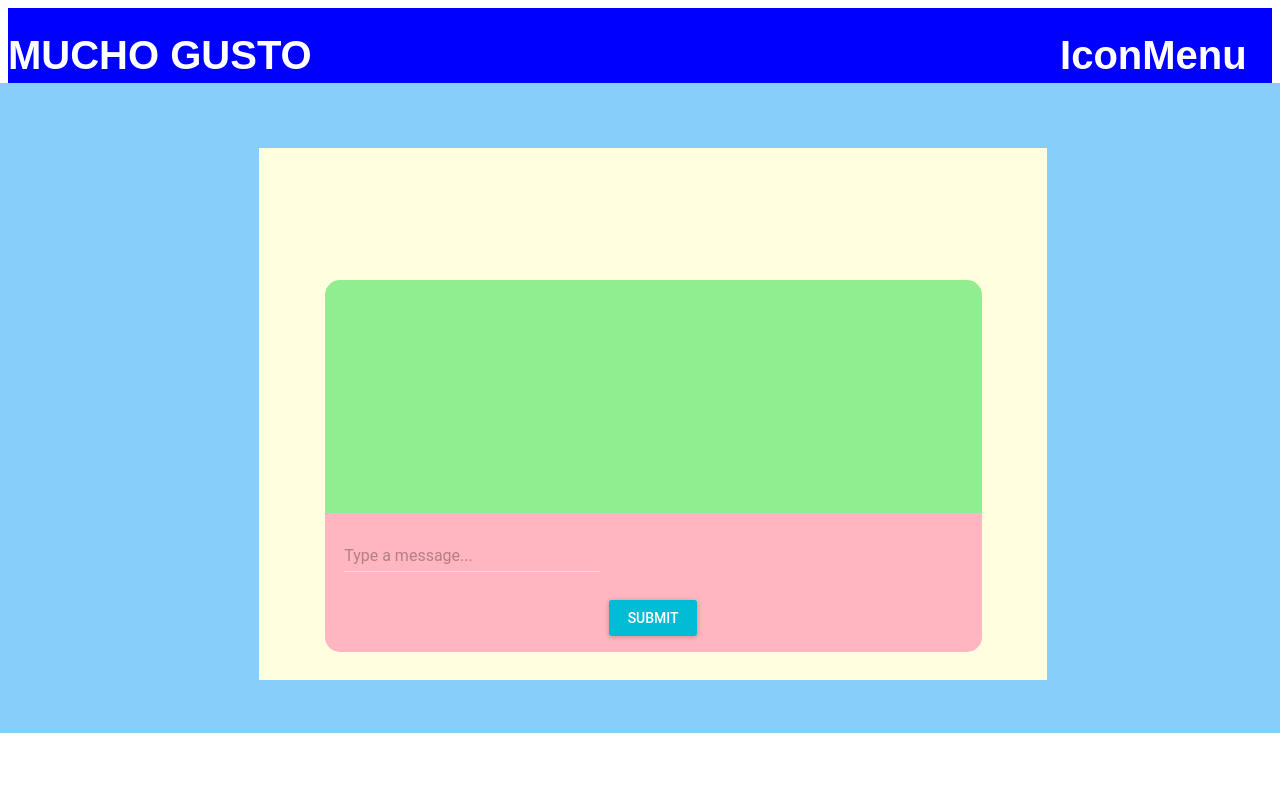
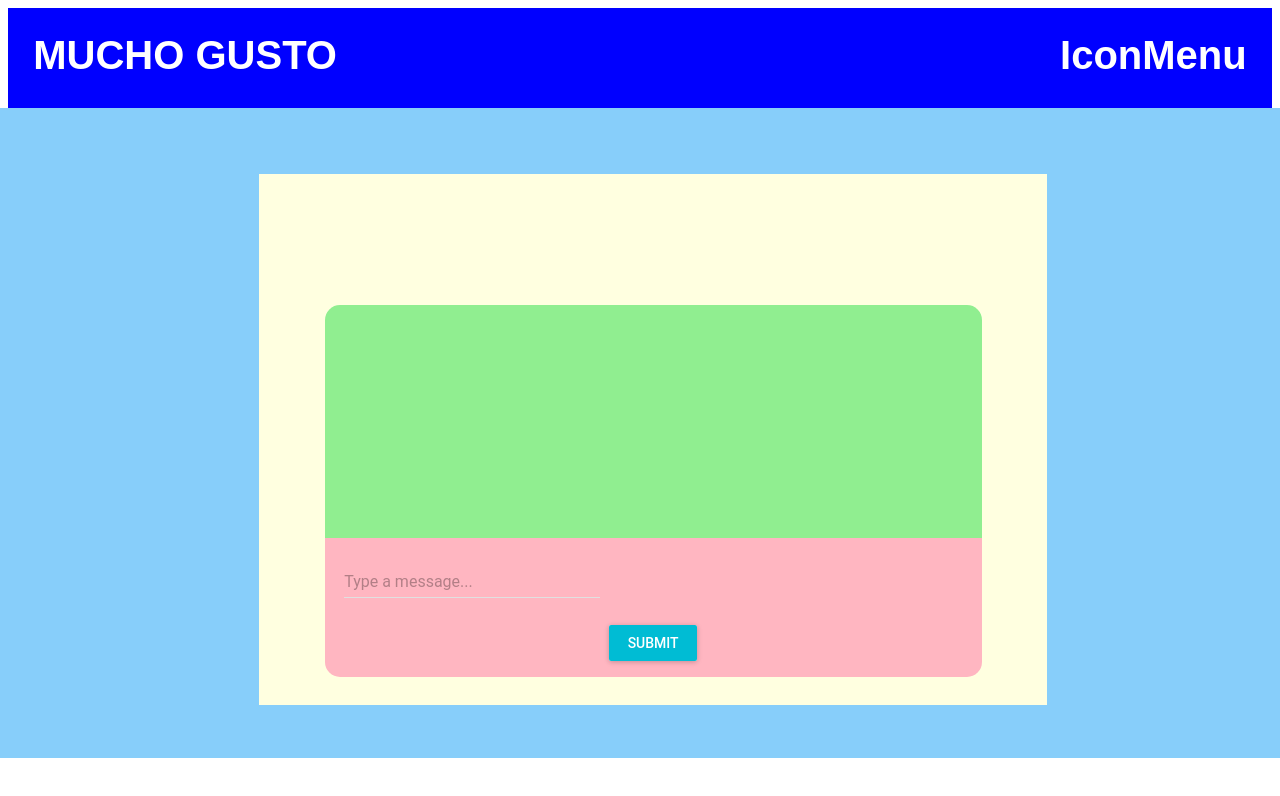
Before and after one commit to gladysum-zz/mucho-gusto, a React app: page /chat in a window 1280 px wide. Shown: the top 796 px of the page. Built offline with nearby package versions, Linux system fonts and the light colour scheme.

Commit message:
navbar height

```diff
--- a/public/style.css
+++ b/public/style.css
@@ -5,11 +5,12 @@
 
 .nav-col-left {
   display:inline-block;
-  width: 48%;
+  width: 46%;
+  vertical-align: center;
   text-align: left;
   font-family: BrandonTextWeb,Brandon Text,sans-serif;
   color: white;
-
+  padding-left: 2%;
   font-weight: 700;
   font-size: 40px;
 }
@@ -60,7 +61,6 @@
   background-size: cover;
   display: flex;
   height: 650px;
-  margin-top: -2%;
   margin-left: -2%;
   margin-right: -2%;
 }
```
